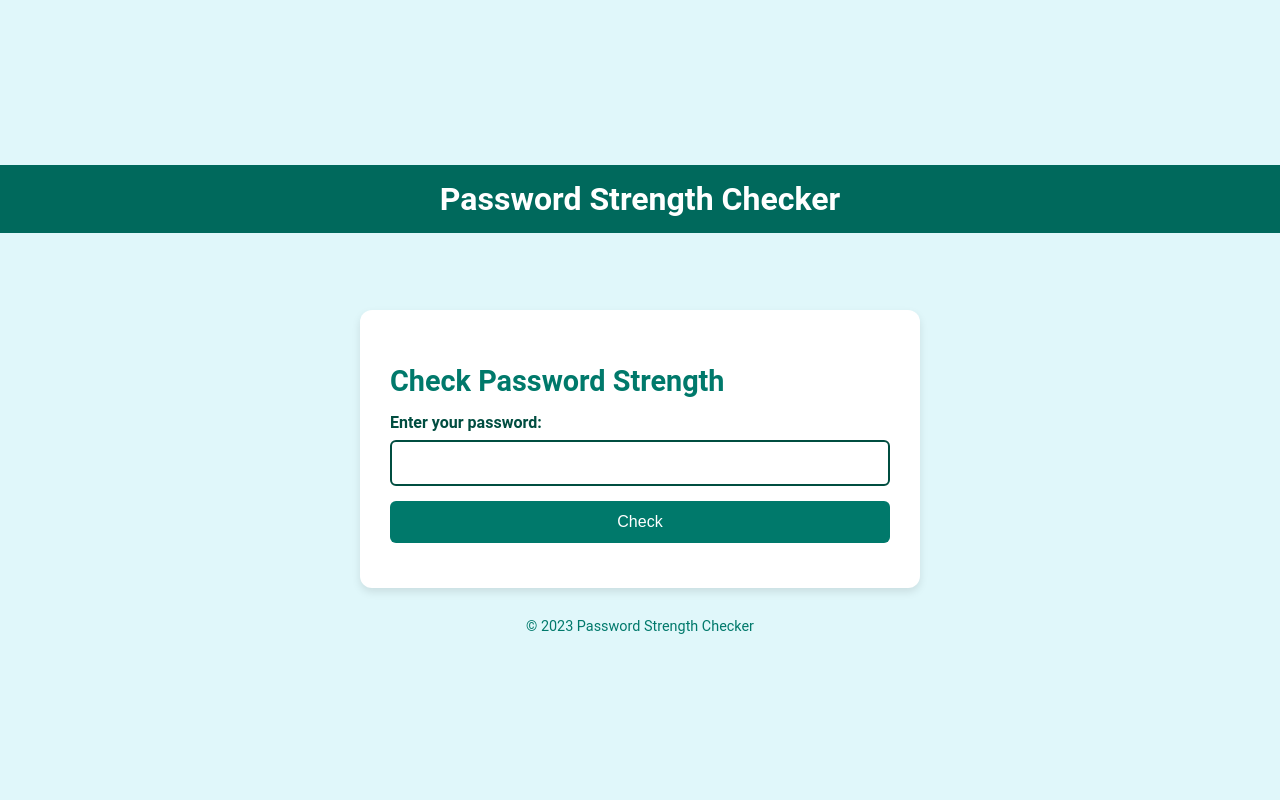
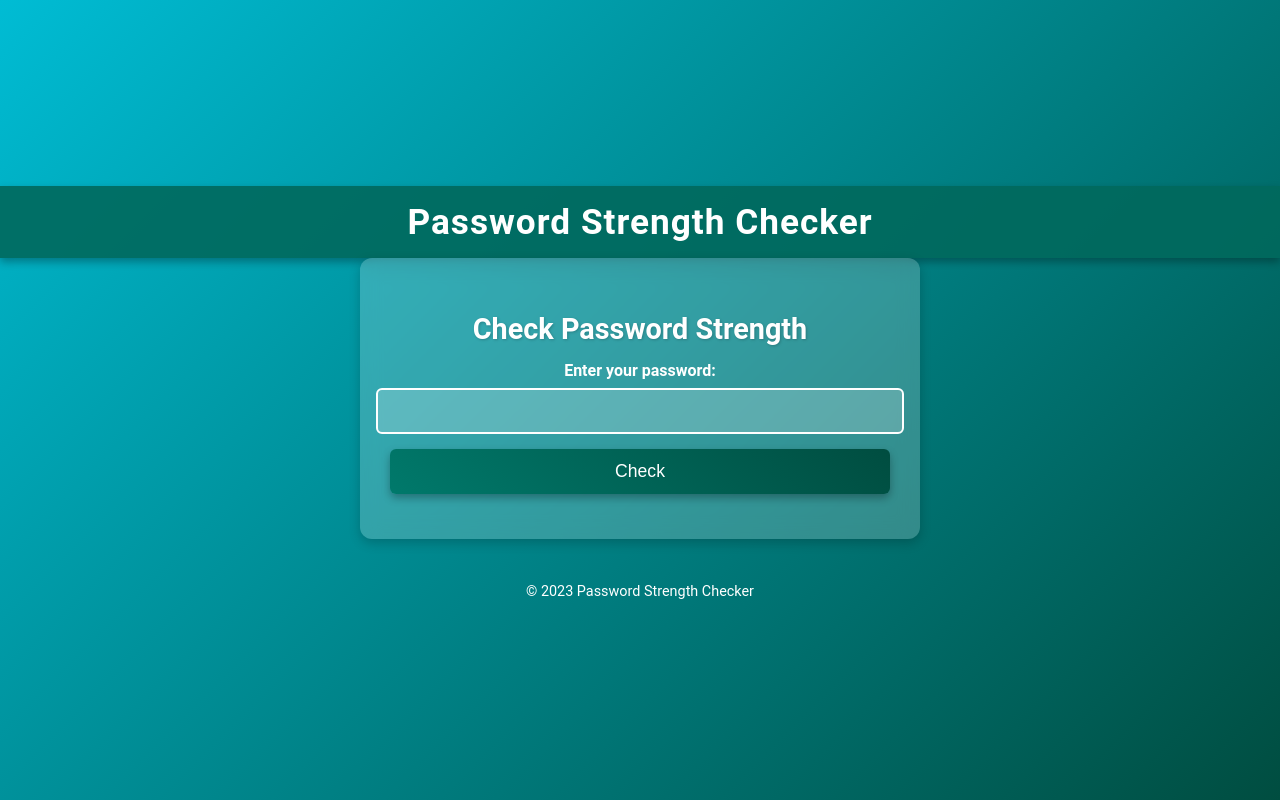
Before and after one commit to sriramamalakanti33/Password-Strength-Checker, a plain HTML site: page password strength checker/index.html in a window 1280 px wide. Drawn offline with Linux system fonts and the light colour scheme.

Commit message:
Update styles.css

```diff
--- a/password strength checker/styles.css
+++ b/password strength checker/styles.css
@@ -1,96 +1,138 @@
+/* General Styles */
 body {
     font-family: 'Roboto', sans-serif;
     margin: 0;
     padding: 0;
-    background-color: #e0f7fa;
+    background: linear-gradient(135deg, #00bcd4, #004d40);
     display: flex;
     flex-direction: column;
     align-items: center;
     justify-content: center;
     min-height: 100vh;
+    overflow: hidden;
+}
+
+/* Animated Background */
+@keyframes bgMove {
+    0% { background-position: 0% 50%; }
+    100% { background-position: 100% 50%; }
 }
 
 header {
-    background-color: #00695c;
+    background: rgba(0, 105, 92, 0.9);
     color: #ffffff;
     padding: 15px 0;
     width: 100%;
     text-align: center;
-    margin-bottom: 6%;
+    box-shadow: 0 4px 8px rgba(0, 0, 0, 0.3);
+    animation: fadeIn 1.5s ease-in-out;
 }
 
+/* Header Title */
 h1 {
     margin: 0;
-    font-size: 2em;
+    font-size: 2.2em;
+    letter-spacing: 1px;
 }
 
+/* Main Content */
 main {
-    background-color: #ffffff;
+    background: rgba(255, 255, 255, 0.2);
+    backdrop-filter: blur(10px);
     padding: 30px;
     border-radius: 12px;
-    box-shadow: 0 4px 8px rgba(0, 0, 0, 0.1);
+    box-shadow: 0 4px 12px rgba(0, 0, 0, 0.2);
     max-width: 500px;
-    width: 100%;
+    width: 90%;
+    animation: slideUp 1s ease-in-out;
 }
 
+/* Password Form */
 .password-form {
     margin: 0 auto;
+    text-align: center;
 }
 
 h2 {
     font-size: 1.8em;
     margin-bottom: 15px;
-    color: #00796b;
+    color: #ffffff;
+    text-shadow: 1px 1px 3px rgba(0, 0, 0, 0.2);
 }
 
+/* Form Inputs */
 form {
     display: flex;
     flex-direction: column;
+    align-items: center;
 }
 
 label {
     font-weight: bold;
     margin-bottom: 8px;
-    color: #004d40;
+    color: #ffffff;
 }
 
 input[type="password"] {
     padding: 12px;
     margin-bottom: 15px;
-    border: 2px solid #004d40;
+    border: 2px solid #ffffff;
     border-radius: 6px;
     font-size: 1em;
+    background: rgba(255, 255, 255, 0.2);
+    color: #ffffff;
+    width: 100%;
+    text-align: center;
 }
 
+input::placeholder {
+    color: #e0f7fa;
+}
+
+/* Buttons */
 button {
     padding: 12px;
-    background-color: #00796b;
+    background: linear-gradient(45deg, #00796b, #004d40);
     color: #ffffff;
     border: none;
     border-radius: 6px;
     cursor: pointer;
-    font-size: 1em;
+    font-size: 1.1em;
+    width: 100%;
+    transition: all 0.3s ease-in-out;
+    box-shadow: 0 4px 8px rgba(0, 0, 0, 0.3);
 }
 
 button:hover {
-    background-color: #004d40;
+    background: linear-gradient(45deg, #004d40, #002d26);
+    transform: scale(1.05);
 }
 
+/* Result Section */
 .result {
     margin-top: 15px;
     font-weight: bold;
-    color: #004d40;
+    color: #ffffff;
     font-size: 1.2em;
     text-align: center;
+    text-shadow: 1px 1px 3px rgba(0, 0, 0, 0.2);
 }
 
+/* Footer */
 footer {
     margin-top: 30px;
     text-align: center;
-    color: #00796b;
+    color: #ffffff;
+    font-size: 0.9em;
 }
 
-footer p {
-    margin: 0;
-    font-size: 0.9em;
+/* Animations */
+@keyframes fadeIn {
+    from { opacity: 0; transform: translateY(-20px); }
+    to { opacity: 1; transform: translateY(0); }
 }
+
+@keyframes slideUp {
+    from { opacity: 0; transform: translateY(30px); }
+    to { opacity: 1; transform: translateY(0); }
+}
```
